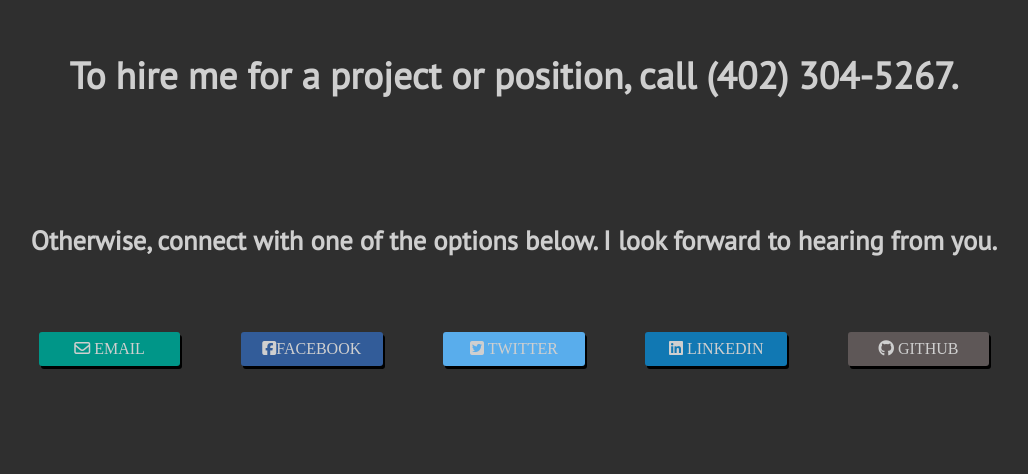
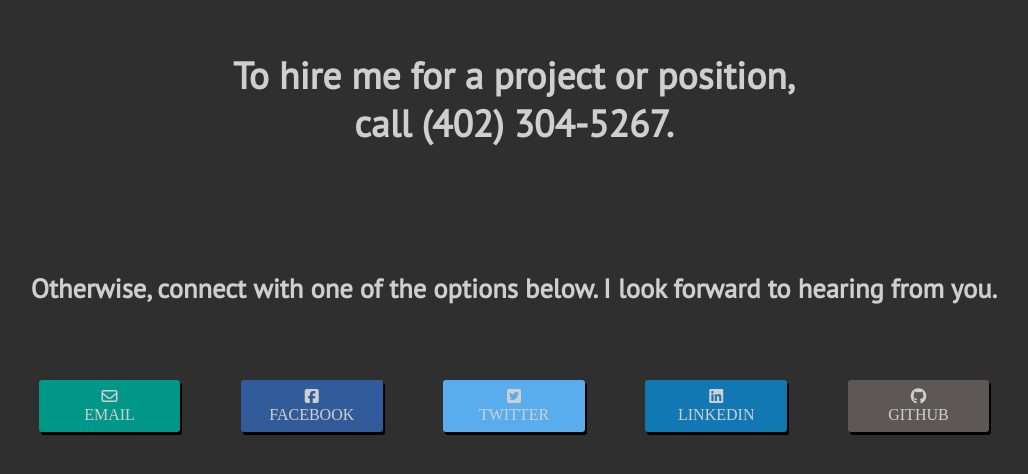
Before and after one commit to briandweber/briandweber.com, a website: page contact.html in a window 1280 px wide. Shown: the part 154-628 px from the top of the page, without its empty margins (126-1154 px from the left). Drawn offline with nearby package versions, Linux system fonts and the light colour scheme.

Commit message:
added line breaks

```diff
--- a/contact.html
+++ b/contact.html
@@ -45,25 +45,25 @@
 
     </header>
     <div class="contactMessage">
-      <h3>To hire me for a project or position, call (402) 304-5267.</h3><br>
+      <h3>To hire me for a project or position,<br>call (402) 304-5267.</h3><br>
       <h5>Otherwise, connect with one of the options below.
       I look forward to hearing from you.</h5>
     </div>
     <div class="buttonContainer">
       <div class="connectButton" id="email"><a href="mailto:admin@briandweber.com">
-        <i class="fa fa-envelope-o" aria-hidden="true"></i> EMAIL
+        <i class="fa fa-envelope-o" aria-hidden="true"></i> <br>EMAIL
       </a></div>
       <div class="connectButton" id="facebook"><a href="https://www.facebook.com/brian.weber.9674">
-        <i class="fa fa-facebook-square" aria-hidden="true"></i>FACEBOOK</a>
+        <i class="fa fa-facebook-square" aria-hidden="true"></i><br>FACEBOOK</a>
       </div>
       <div class="connectButton" id="twitter"><a href="https://twitter.com/briandweber">
-        <i class="fa fa-twitter-square" aria-hidden="true"></i> TWITTER</a>
+        <i class="fa fa-twitter-square" aria-hidden="true"></i><br>TWITTER</a>
       </div>
       <div class="connectButton" id="linkedin"><a href="https://www.linkedin.com/in/brian-weber-ba755a131/">
-        <i class="fa fa-linkedin-square" aria-hidden="true"></i> LINKEDIN<a/>
+        <i class="fa fa-linkedin-square" aria-hidden="true"></i><br>LINKEDIN<a/>
       </div>
       <div class="connectButton" id="github"><a href="https://github.com/briandweber">
-        <i class="fa fa-github" aria-hidden="true"></i> GITHUB<a/>
+        <i class="fa fa-github" aria-hidden="true"></i><br>GITHUB<a/>
       </div>
     </div>
 
```
